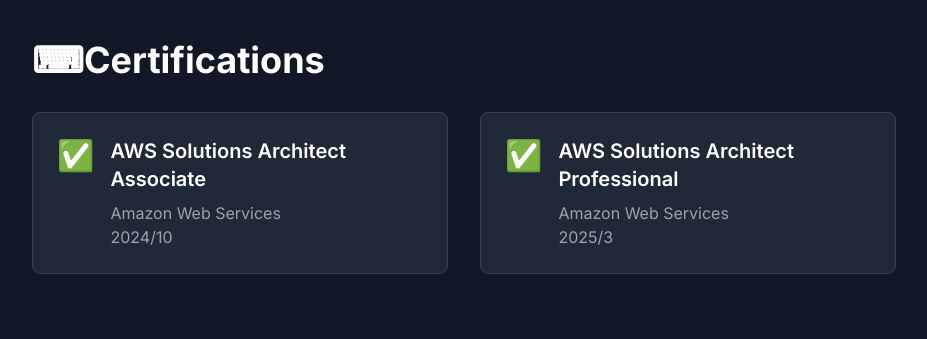
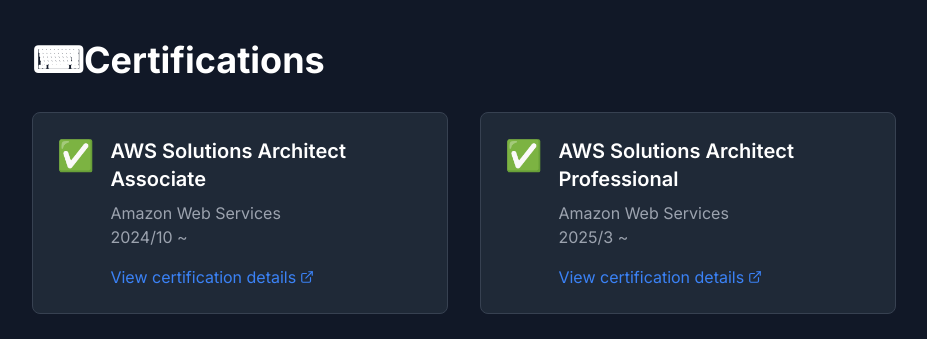
Before and after one commit to enumura1/portofolio-site-v3, a Next.js app: page / in a window 1280 px wide. Shown: the part 3040-3379 px from the top of the page, without its empty margins (176-1103 px from the left). Built offline with nearby package versions, Linux system fonts and the light colour scheme; no server answers.

Commit message:
feat: certifications document link

```diff
--- a/src/components/static/Certifications.tsx
+++ b/src/components/static/Certifications.tsx
@@ -1,22 +1,27 @@
+import { ExternalLink } from 'lucide-react';
+
 type Certification = {
   title: string;
   date: string;
   issuer: string;
   icon: string;
+  link: string;
 };
 
 const certifications: Certification[] = [
   {
     title: "AWS Solutions Architect Associate",
-    date: "2024/10",
+    date: "2024/10 ~",
     issuer: "Amazon Web Services",
-    icon: "✅"
+    icon: "✅",
+    link: "https://aws.amazon.com/certification/certified-solutions-architect-associate/"
   },
   {
     title: "AWS Solutions Architect Professional",
-    date: "2025/3",
+    date: "2025/3 ~",
     issuer: "Amazon Web Services",
-    icon: "✅"
+    icon: "✅",
+    link: "https://aws.amazon.com/certification/certified-solutions-architect-professional/"
   }
 ];
 
@@ -33,12 +38,25 @@
           >
             <div className="flex items-start">
               <div className="text-3xl mr-4">{cert.icon}</div>
-              <div>
+              <div className="w-full">
                 <h3 className="text-xl font-semibold mb-2">{cert.title}</h3>
-                <div className="text-gray-600 dark:text-gray-400">
+                <div className="text-gray-600 dark:text-gray-400 mb-4">
                   <div>{cert.issuer}</div>
                   <div>{cert.date}</div>
                 </div>
+
+                <a
+                  href={cert.link}
+                  target="_blank"
+                  rel="noopener noreferrer"
+                  className="inline-flex items-center text-blue-500 hover:text-blue-400 transition-all group"
+                >
+                  <span className="mr-1">View certification details</span>
+                  <ExternalLink
+                    size={14}
+                    className="transform group-hover:translate-x-0.5 group-hover:-translate-y-0.5 transition-transform"
+                  />
+                </a>
               </div>
             </div>
           </div>
```
